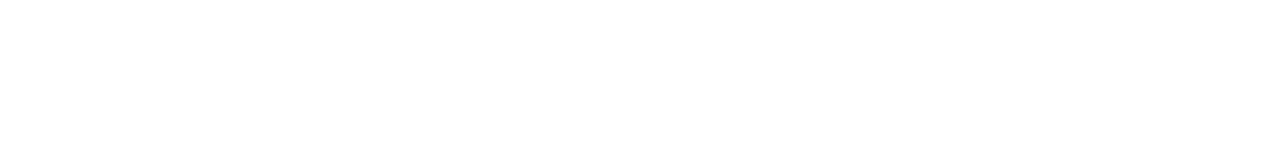
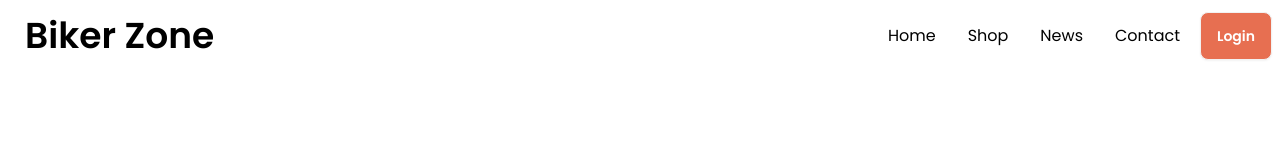
Before and after one commit to JannatulMumtahinaNahum/biker-zone-with-daisyui, a plain HTML site: page index.html in a window 1280 px wide. Drawn offline with nearby package versions, Linux system fonts and the light colour scheme.

Commit message:
nav section

```diff
--- a/index.html
+++ b/index.html
@@ -3,9 +3,72 @@
 <head>
     <meta charset="UTF-8">
     <meta name="viewport" content="width=device-width, initial-scale=1.0">
-    <title>Document</title>
+    <title>Biker Zone</title>
+    <!-- Tailwind and Daisy UI CDN -->
+    <link href="https://cdn.jsdelivr.net/npm/daisyui@4.6.0/dist/full.min.css" rel="stylesheet" type="text/css" />
+    <script src="https://cdn.tailwindcss.com"></script>
+    <!-- google font poppins -->
+    <link rel="preconnect" href="https://fonts.googleapis.com">
+    <link rel="preconnect" href="https://fonts.gstatic.com" crossorigin>
+    <link href="https://fonts.googleapis.com/css2?family=Poppins:wght@400;500;600;700;800&display=swap" rel="stylesheet">
+    <!-- tailwind custom class -->
+    <script>
+        tailwind.config = {
+          theme: {
+            extend: {
+              colors: {
+                clifford: '#da373d',
+                'btn-color': '#E76F51',
+              }
+            }
+          }
+        }
+      </script>
+    <!-- custom styles -->
+    <style>
+        .font-poppins{
+            font-family: "Poppins", sans-serif;
+        }
+    </style>
 </head>
-<body>
+<body class="font-poppins">
+    <!-- header section -->
+    <header class="md:container md:mx-auto">
+        <nav>
+            <div class="navbar bg-base-100">
+                <div class="flex-1">
+                  <div class="dropdown">
+                    <div tabindex="0" role="button" class="btn btn-ghost lg:hidden">
+                      <svg xmlns="http://www.w3.org/2000/svg" class="h-5 w-5" fill="none" viewBox="0 0 24 24" stroke="currentColor"><path stroke-linecap="round" stroke-linejoin="round" stroke-width="2" d="M4 6h16M4 12h8m-8 6h16" /></svg>
+                    </div>
+                    <ul tabindex="0" class="menu menu-sm dropdown-content mt-3 z-[1] p-2 shadow bg-base-100 rounded-box w-52 text-base text-[#000]">
+                      <li><a>Home</a></li>
+                      <li><a>Shop</a></li>
+                      <li><a>News</a></li>
+                      <li><a>Contact</a></li>
+                    </ul>
+                  </div>
+                  <a class="btn btn-ghost text-4xl text-[#000]">Biker Zone</a>
+                </div>
+                <div class="navbar-center hidden lg:flex">
+                  <ul class="menu menu-horizontal px-1 text-base text-[#000]">
+                    <li><a>Home</a></li>
+                    <li><a>Shop</a></li>
+                    <li><a>News</a></li>
+                    <li><a>Contact</a></li>
+                  </ul>
+                </div>
+                <div class="">
+                  <a class="btn bg-btn-color text-[#FFF]">Login</a>
+                </div>
+              </div>
+        </nav>
+    </header>
 
+    <!-- main section -->
+    <main class="md:container md:mx-auto"></main>
+
+    <!-- footer section -->
+    <footer></footer>
 </body>
 </html>
--- /dev/null
+++ b/tailwind.config.js
@@ -0,0 +1,8 @@
+/** @type {import('tailwindcss').Config} */
+module.exports = {
+    content: ["./src/**/*.{html,js}"],
+    theme: {
+      extend: {},
+    },
+    plugins: [],
+  }
```
Also changed, not shown: images/icons/star-half-stroke-solid.svg (added), images/icons/star-regular.svg (added), images/icons/star-solid.svg (added), images/others/android.png (added), images/others/extrabike.png (added), images/others/faq.png (added), images/others/feature-bike.png (added), images/others/ios.png (added), images/others/latest1.png (added), images/others/latest2.png (added), images/others/latest3.png (added), images/others/user-1.png (added), images/others/user-2.png (added), images/others/user-3.png (added), 4 more files.
